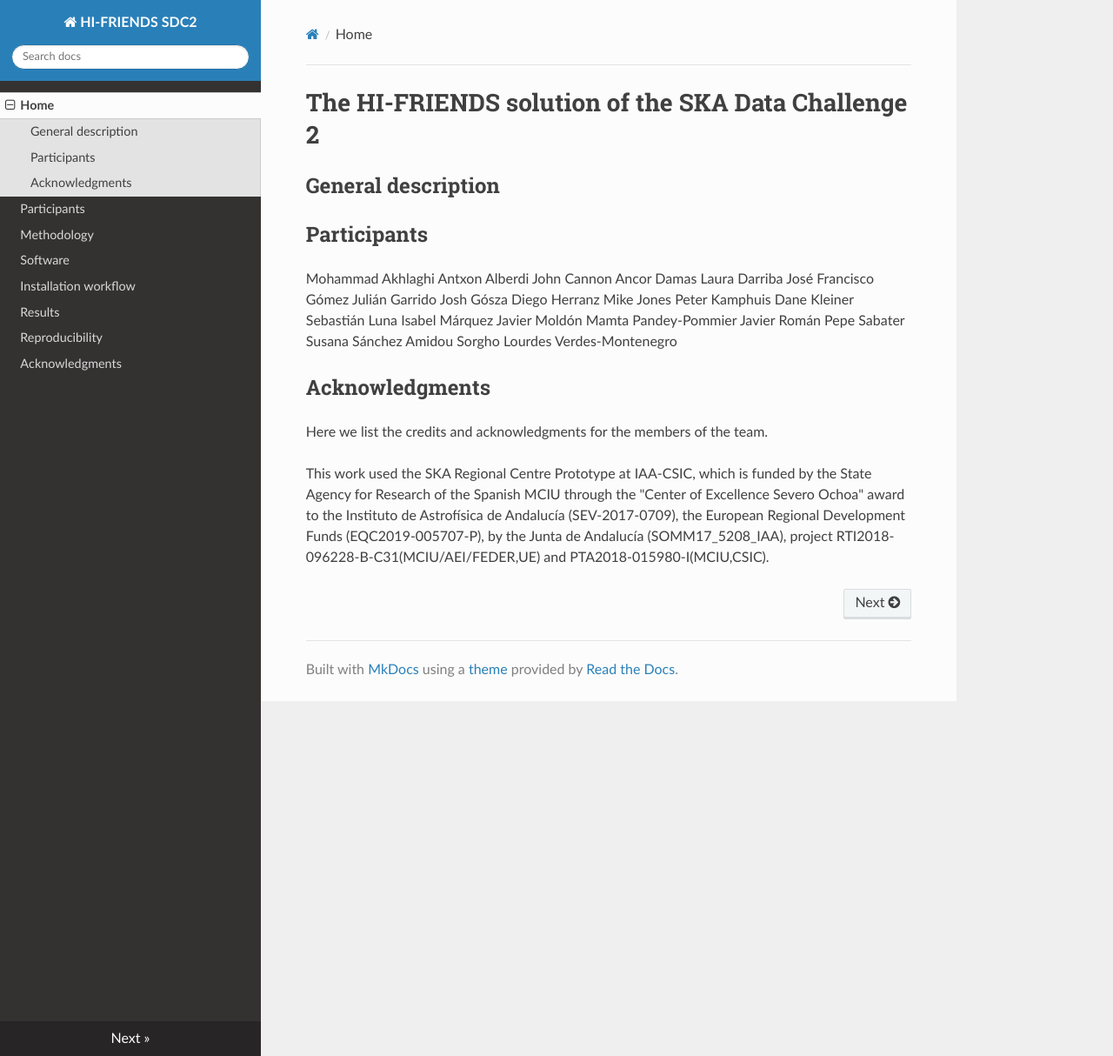
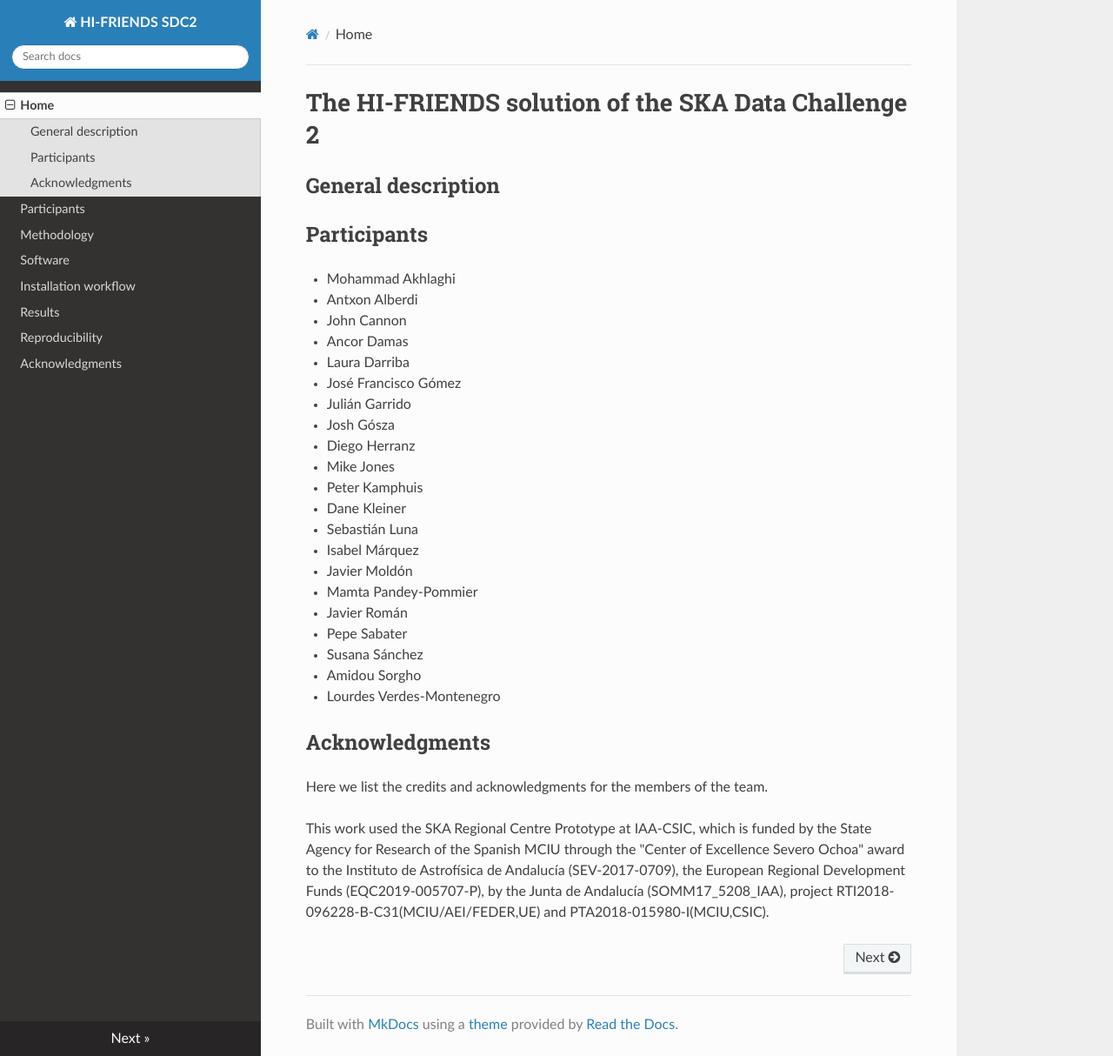
Before and after one commit to HI-FRIENDS-SDC2/hi-friends, an MkDocs documentation site: the page built from docs/introduction.md, in a window 1280 px wide and 1214 px high. Shown: the whole window at 87% size. Built offline with MkDocs 1.6.1, drawn with Linux system fonts in a browser that asks for light colours; nearby versions of some CDN libraries.

```diff
--- a/docs/introduction.md
+++ b/docs/introduction.md
@@ -12,27 +12,27 @@
 ## Participants
 
 
-Mohammad Akhlaghi
-Antxon Alberdi
-John Cannon
-Ancor Damas
-Laura Darriba
-José Francisco Gómez
-Julián Garrido
-Josh Gósza
-Diego Herranz
-Mike Jones
-Peter Kamphuis
-Dane Kleiner
-Sebastián Luna
-Isabel Márquez
-Javier Moldón
-Mamta Pandey-Pommier
-Javier Román
-Pepe Sabater
-Susana Sánchez
-Amidou Sorgho
-Lourdes Verdes-Montenegro
+- Mohammad Akhlaghi
+- Antxon Alberdi
+- John Cannon
+- Ancor Damas
+- Laura Darriba
+- José Francisco Gómez
+- Julián Garrido
+- Josh Gósza
+- Diego Herranz
+- Mike Jones
+- Peter Kamphuis
+- Dane Kleiner
+- Sebastián Luna
+- Isabel Márquez
+- Javier Moldón
+- Mamta Pandey-Pommier
+- Javier Román
+- Pepe Sabater
+- Susana Sánchez
+- Amidou Sorgho
+- Lourdes Verdes-Montenegro
 
 
 
```
